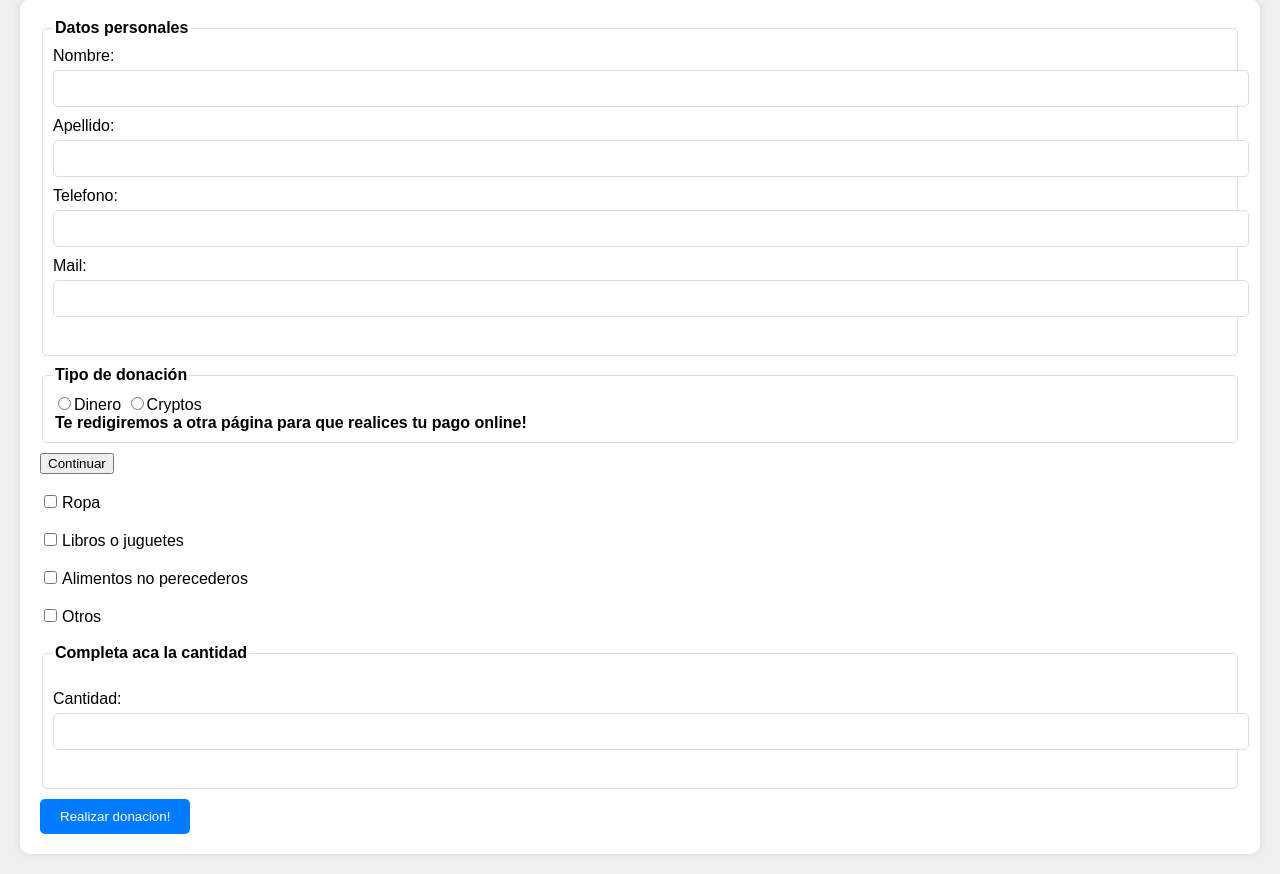
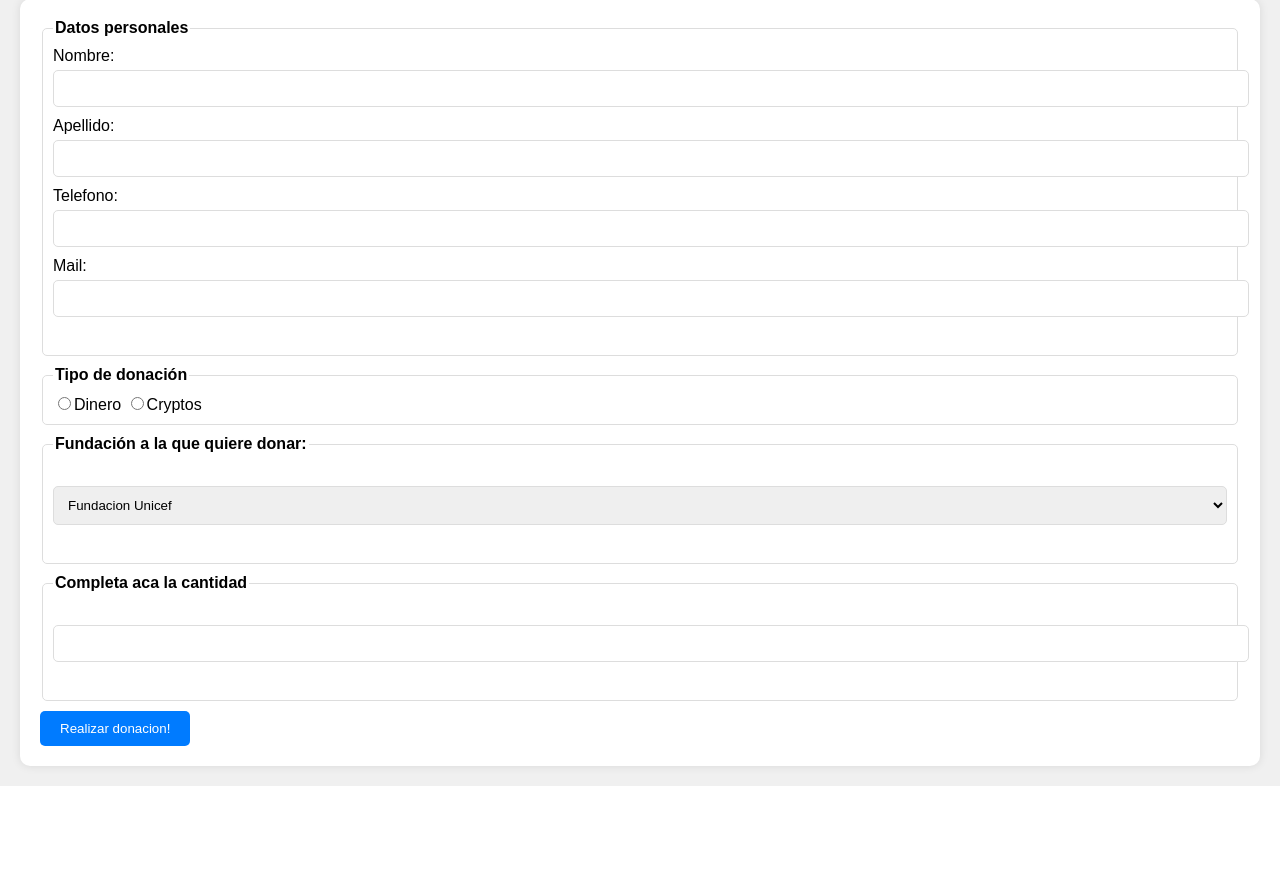
Before and after one commit to DelfinaConca/Trabajo_Practico_PW, a Flask app: page /form in a window 1280 px wide. Shown: the part 185-1059 px from the top of the page. After the commit the page ends 971 px from the top, so only its background shows below. Run offline with Flask 3, Linux system fonts and the light colour scheme.

Commit message:
agrego fundaciones y restructuro carpeta static

```diff
--- a/templates/como-donar.html
+++ b/templates/como-donar.html
@@ -1,7 +1,7 @@
 <!DOCTYPE html>
 <html>
 <head>
-  <link rel="stylesheet" type="text/css" href="como-donar.css">
+  <link rel="stylesheet" type="text/css" href="../static/como-donar.css">
 </head>
 <body>
     <header>
@@ -14,6 +14,7 @@
                 <li><a href="como-donar.html" target="_blank">Cómo Donar</a></li>
                 <li><a href="sponsors.html" target="_blank">Sponsors</a></li>
                 <li><a href="contacto.html" target="_blank">Contacto y Redes Sociales</a></li>
+                <li><a href="fundaciones.html" target="_blank">Nuestras Fundaciones</a></li>
 
             </ul>
         </nav>
--- a/templates/contacto.html
+++ b/templates/contacto.html
@@ -1,7 +1,7 @@
 <!DOCTYPE html>
 <html>
 <head>
-  <link rel="stylesheet" type="text/css" href="contacto.css">
+  <link rel="stylesheet" type="text/css" href="../static/contacto.css">
 </head>
 <body>
   <header>
@@ -14,6 +14,7 @@
                 <li><a href="como-donar.html" target="_blank">Cómo Donar</a></li>
                 <li><a href="sponsors.html" target="_blank">Sponsors</a></li>
                 <li><a href="contacto.html" target="_blank">Contacto y Redes Sociales</a></li>
+                <li><a href="fundaciones.html" target="_blank">Nuestras Fundaciones</a></li>
 
             </ul>
         </nav>
--- a/templates/formulario.html
+++ b/templates/formulario.html
@@ -4,7 +4,7 @@
     <meta charset="UTF-8">
     <meta name="viewport" content="width=device-width, initial-scale=1.0">
 
-    <link rel="stylesheet" href="formulario.css">
+    <link rel="stylesheet" href="../static/formulario.css">
     <title>Pagina oficial de donaciones - Realiza tu donacion </title>
 
     <script>
@@ -127,8 +127,7 @@
                             const bitcoinPrice = data.bitcoin.usd;
 
                             document.getElementById('crypto-data').innerHTML = `
-                                <h2>Precio de Bitcoin (USD): $${bitcoinPrice}</h2>
-                            `;
+                                <h2>Precio de Bitcoin (USD): $${bitcoinPrice}</h2>`;
                         })
                         .catch(error => {
                             console.error('Error al obtener datos de la API:', error);
@@ -161,41 +160,30 @@
             <textarea name="comentario" id="" cols="15" rows="10" maxlength="255"></textarea>
             <br>
         </div>
-        <legend>Te redigiremos a otra página para que realices tu pago online!</legend>
     </fieldset>
-    <button onclick="mostrarMensaje()">Continuar</button>
-                    <br>
-                    <br>
-                    <input type="checkbox" name="variedad" value="ropa">Ropa
-
-                    <br>
-                    <br>
-                    <input type="checkbox" name="variedad" value="libros">Libros o juguetes
-
-                    <br>
-                    <br>
-                    <input type="checkbox" name="variedad" value="alimentos">Alimentos no perecederos
-
-                    <br>
-                    <br>
-                    <input type="checkbox" name="variedad" value="otros">Otros
-
-                    <br>
-                    <br>
-
-
-
-                </fieldset>
-
-
 
         </div>
 
             <fieldset>
+                <legend> Fundación a la que quiere donar: </legend>
+
+                <br>
+                <label for="fundacion"></label>
+                <select id="fundacion" name="elemento">
+                    <option value="opcion1">Fundacion Unicef</option>
+                    <option value="opcion1">Fundacion Caritas</option>
+                    <option value="opcion1">Fundacion Techo</option>
+                </select>
+
+                <br>
+                <br>
+
+            </fieldset>
+            <fieldset>
                 <legend> Completa aca la cantidad</legend>
 
                 <br>
-                <label for="cantidad">Cantidad:</label>
+                <label for="cantidad"></label>
                 <input type="number" name="cantidad" min="0"  step="0.01">
 
                 <br>
--- a/templates/quienes-somos.html
+++ b/templates/quienes-somos.html
@@ -3,7 +3,7 @@
 <head>
     <meta charset="UTF-8">
     <title>Quiénes Somos</title>
-    <link rel="stylesheet" href="quienes-somos.css">
+    <link rel="stylesheet" href="../static/quienes-somos.css">
 </head>
 <body>
     <header>
@@ -15,6 +15,7 @@
                 <li><a href="como-donar.html" target="_blank">Cómo Donar</a></li>
                 <li><a href="sponsors.html" target="_blank">Sponsors</a></li>
                 <li><a href="contacto.html" target="_blank">Contacto y Redes Sociales</a></li>
+                <li><a href="fundaciones.html" target="_blank">Nuestras Fundaciones</a></li>
 
             </ul>
         </nav>
```
Also changed, not shown: templates/fundaciones.html (added, +33 -0 lines), templates/home.html (+3 -13 lines), templates/sponsors.html (+6 -5 lines), static/como-donar.css (renamed from templates/como-donar.css), static/contacto.css (renamed from templates/contacto.css), static/formulario.css (renamed from templates/formulario.css), static/fundaciones.css (added), static/home.css (renamed from templates/home.css), static/quienes-somos.css (renamed from templates/quienes-somos.css), static/sponsors.css (renamed from templates/sponsors.css), templates/imagenes/logo-meli.png (renamed from templates/imagenes/descarga (1).png), templates/imagenes/logo-ucema.png (renamed from templates/imagenes/descarga.png), templates/imagenes/manos.png (renamed from templates/imagenes/5208472.png).
